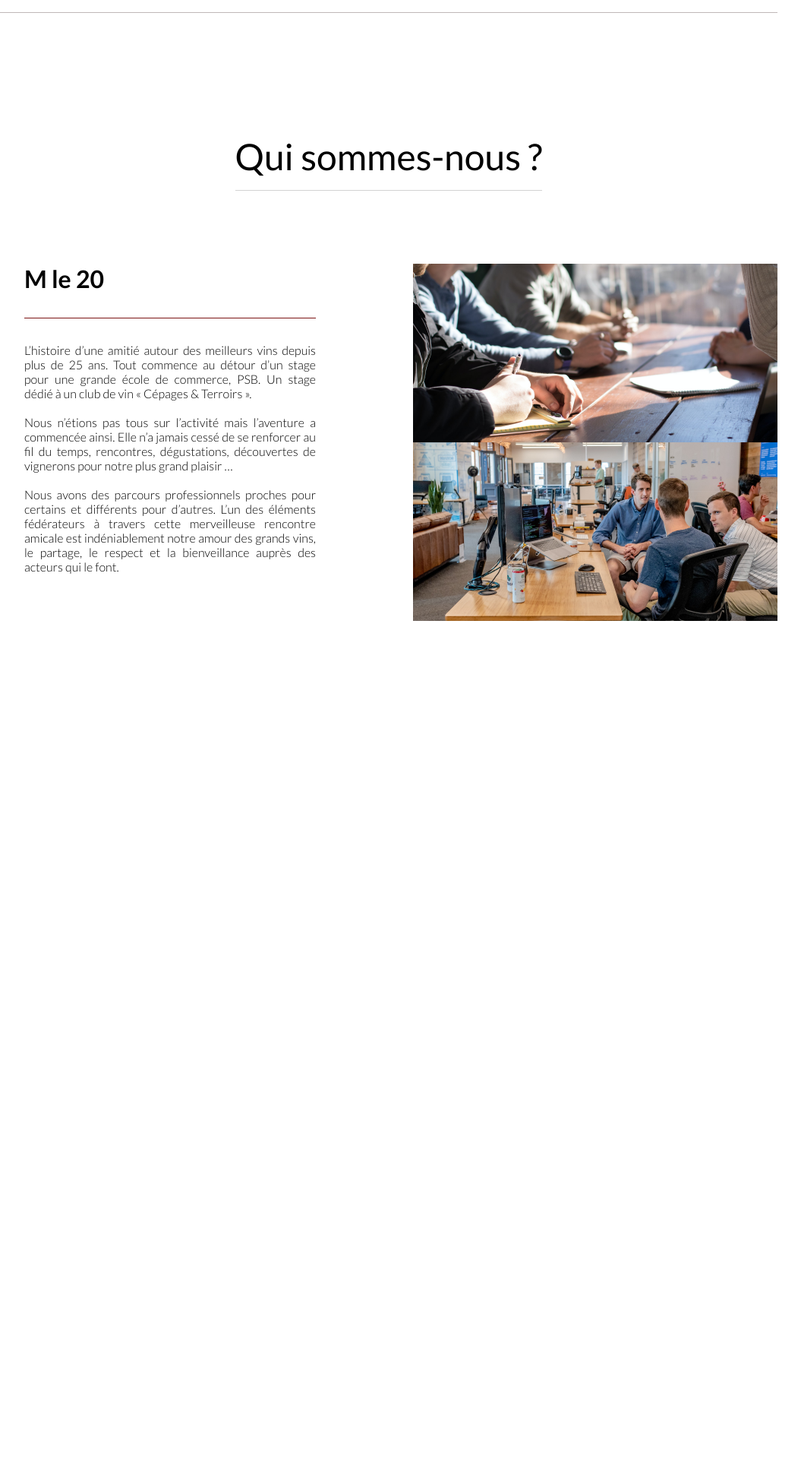
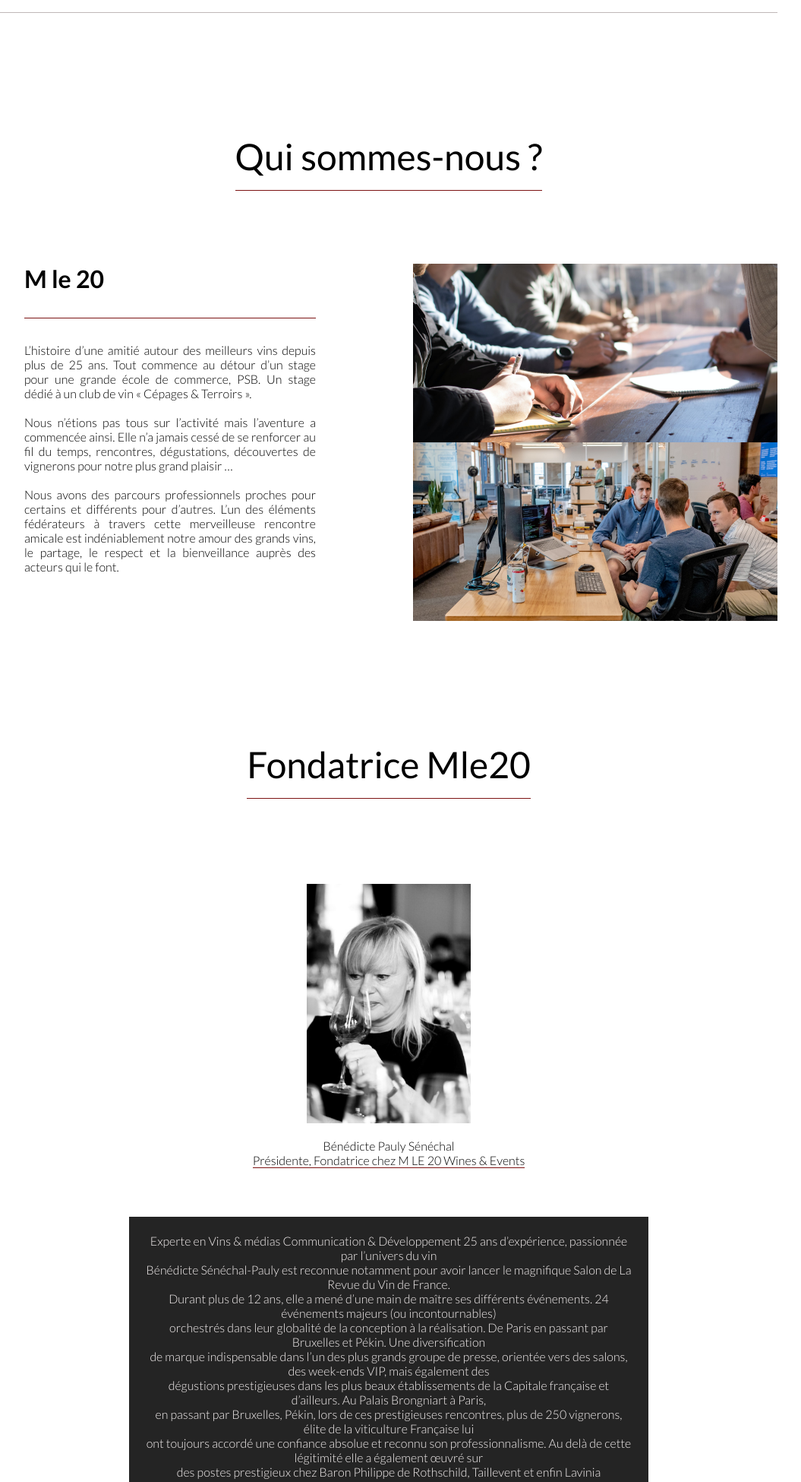
Before and after one commit to robLittiere/Mle20, a PHP site: page /public/home/about.html in a window 1280 px wide. Shown: the part 370-2320 px from the top of the page at 76% size, without its empty margins (128-1183 px from the left). Run offline with PHP 8.4, Linux system fonts and the light colour scheme; some libraries are stand-ins or nearby versions; some web fonts are replaced.

Commit message:
Finished about.html

```diff
--- a/public/home/about.html
+++ b/public/home/about.html
@@ -152,6 +152,7 @@
 
     <!--here we put the global container for our page-->
     <div class="global__container">
+
         <div class="about__container">
             <div class="about__baseline">
                 <h1>Qui sommes-nous ?</h1>
@@ -195,25 +196,142 @@
 
         </div>
 
+        <div class="portrait__container">
+
+            <div class="about__container">
+                <div class="about__baseline">
+                    <h1>Fondatrice Mle20</h1>
+                </div>
+            </div>
+
+            <div class="profile__container">
+                <div class="profile">
+
+                    <div class="profilePicture">
+                        <img src="../assets/about_images/benedicte.png" alt="Bénédicte Pauly Sénéchal " class="Picture">
+                    </div>
+
+                    <div class="profileDescription">
+                        <p>Bénédicte Pauly Sénéchal <br> Présidente, Fondatrice chez M LE 20 Wines & Events</p>
+                    </div>
+
+                </div>
+
+            </div>
+
+            <div class="portrait_description">
+                <p>
+                    Experte en Vins & médias Communication & Développement 25 ans d’expérience, passionnée par l’univers du vin<br>
+                    Bénédicte Sénéchal-Pauly est reconnue notamment pour avoir lancer le magnifique Salon de La Revue du Vin de France.<br>
+                    Durant plus de 12 ans, elle a mené d’une main de maître ses différents événements. 24 événements majeurs (ou incontournables)<br>
+                    orchestrés dans leur globalité de la conception à la réalisation. De Paris en passant par Bruxelles et Pékin. Une diversification<br>
+                    de marque indispensable dans l’un des plus grands groupe de presse, orientée vers des salons, des week-ends VIP, mais également des<br>
+                    dégustions prestigieuses dans les plus beaux établissements de la Capitale française et d’ailleurs. Au Palais Brongniart à Paris,<br>
+                    en passant par Bruxelles, Pékin, lors de ces prestigieuses rencontres, plus de 250 vignerons, élite de la viticulture Française lui<br>
+                    ont toujours accordé une confiance absolue et reconnu son professionnalisme. Au delà de cette légitimité elle a également œuvré sur<br>
+                    des postes prestigieux chez Baron Philippe de Rothschild, Taillevent et enfin Lavinia
+
+                </p>
+            </div>
+
+        </div>
+
+        <div class="comite_selection">
+
+            <div class="about__container">
+                <div class="about__baseline">
+                    <h1>Comité de Sélection</h1>
+                </div>
+            </div>
 
 
-        <div class="portrait__container">
+            <div class="colaborateur_content">
+                <div class="colaborateur">
+                    <div class="profile_colaborateur">
 
+                        <div class="picture_profile_colaborateur">
+                            <img src="../assets/about_images/colaborateur 1.jpg" alt="Stéphane Beaumont" class="picture_colaborateur">
+                        </div>
+
+                        <div class="profile_description">
+                            <p>Stéphane Beaumont</p>
+                        </div>
+
+                    </div>
+
+                    <div class="description_right">
+                        <p>
+                            Il se plaît à dire depuis des années qu’il n’aime pas les vins de cocktail ! <br>
+                            C’est sa meilleure blague depuis …. <br>
+                            Vous l’avez compris c’est le Bourguignon de l’équipe qui défend merveilleusement bien sa <br>
+                            superbe région. Avec le temps, ses rencontres, sa passion, ses recherches avides de belles <br>
+                            découvertes, il a su se laisser séduire par toutes nos régions. Son ouverture gustative nous <br>
+                            épate chaque jour. Il est depuis 10 ans ambassadeur de Movember France pour lutter <br>
+                            contre le cancer masculin. Il croit aux succès des valeurs humaines, aime le respect et le <br>
+                            travail, si en plus il y a une touche de solidarité il prend la part des anges. <br>
+                        </p>
+                    </div>
+                </div>
+
+                <div class="colaborateur">
+                    <div class="description_right">
+                        <p>
+                            Tout a commencé sur une Leoville Laz Cazesse, comprenez un Léovile Las Cases en Espagnole dans le texte.<br>
+                            Il était au téléphone avec un fournisseur, un fou rire mémorable rien ne pouvait nous arrêter…<br>
+                            Au fil du temps avec Vinisud, les Vignerons Indépendants,<br>
+                            ses origines tourangelles, sa Bourguignonne d’épouse,<br>
+                            il est l’homme de la passion, du partage,<br>
+                            rien ne l’arrête dans ses recherches.<br>
+                            Epicurien confirmé il sait mettre ses plats au service de vins de nos vignerons partenaires.<br>
+                        </p>
+                    </div>
+
+                    <div class="profile_colaborateur">
+
+                        <div class="picture_profile_colaborateur">
+                            <img src="../assets/about_images/colaborateur 3.jpg" alt="Laurent Bernardi" class="picture_colaborateur">
+                        </div>
+
+                        <div class="profile_description">
+                            <p>Laurent Bernardi</p>
+                        </div>
+
+                    </div>
+                </div>
+
+                <div class="colaborateur">
+                    <div class="profile_colaborateur">
+
+                        <div class="picture_profile_colaborateur">
+                            <img src="../assets/about_images/colaborateur 2.jpg" alt="Patrick Maitrot" class="picture_colaborateur">
+                        </div>
+
+                        <div class="profile_description">
+                            <p>Patrick Maitrot</p>
+                        </div>
+
+                    </div>
+
+                    <div class="description_right">
+                        <p>
+                            Le plus éloigné de la première aventure et pourtant si proche.<br>
+                            D’origine Normande, pas simple de revendiquer sa culture vineuse dans le groupe.<br>
+                            C’est mal le connaître, sa légitimité est légendaire sur tout ce qu’il approche,<br>
+                            il en est parfois fatiguant.<br>
+                            Grâce à la transmission de son Papa il a découvert les contours Saint-Emilion et avec Beau Papa la subtilité de Pomerol.<br>
+                            Tout commence ainsi, aujourd’hui il ne tient plus en place lors de la période des Primeurs <br>
+                            et collectionne les GVF pour soutenir les vignerons. <br>
+                        </p>
+                    </div>
+                </div>
+
+            </div>
 
 
         </div>
 
 
     </div>
-
-
-
-
-
-
-
-
-
 
 </body>
 
--- a/public/styles/about.css
+++ b/public/styles/about.css
@@ -27,7 +27,7 @@ background-color: white;
 
 .about__baseline{
     padding-bottom: 1em;
-    border-bottom: 1px solid rgb(211, 211, 211);
+    border-bottom: 1px solid rgb(124, 19, 19);
 }
 
 .about__baseline h1{
@@ -47,7 +47,6 @@ background-color: white;
 .description__container{
     width: 100%;
     text-align: justify;
-
 
 }
 
@@ -91,11 +90,138 @@ background-color: white;
 
 .portrait__container{
     margin-top: 10em;
-    height: 2000px;
     display: flex;
     flex-direction: column;
     align-items: center;
 }
+
+.profile{
+    margin-top: 6em;
+    border-bottom: 1px solid rgb(124, 19, 19);;
+}
+
+.profilePicture {
+    display: flex;
+    justify-content: center;
+}
+
+.Picture {
+    width: 60%;
+    height: auto;
+}
+
+.profileDescription {
+    text-align: center;
+    text-justify: inter-word;
+    margin-top: 20px;
+}
+
+.portrait_description {
+    display: flex;
+    justify-content: center;
+    margin-top: 4em;
+
+    transition: 1s ease;
+    border: 2px solid rgb(124, 19, 19);
+    padding: 20px;
+
+    text-align: center;
+    text-justify: inter-word;
+}
+
+.portrait_description {
+    margin-bottom: 5em;
+    width: 50%;
+
+    background-color: rgb(36, 36, 36);
+    color: rgb(247, 242, 242);
+    border: 2px solid rgb(36, 36, 36);
+}
+
+.profile__container {
+    margin-top: 1em;
+}
+
+.comite_de_selection {
+    margin-bottom: 500px;
+}
+
+.comite_selection {
+    margin-bottom: 5%;
+}
+
+.colaborateur_content{
+    padding: 5em;
+}
+
+.colaborateur{
+    display: flex;
+    justify-content: space-around;
+    margin-top: 5em;
+    margin-bottom: 10em;
+}
+
+.profile_colaborateur {
+    width: 15%;
+    margin-left: 20px;
+    margin-right: 20px;
+}
+
+.picture_colaborateur:hover .overlay{
+    opacity: 1;
+}
+
+.picture_colaborateur {
+    width: 100%;
+    height: auto;
+    margin-bottom: 30px;
+
+    transition: 1s ease;
+    border-radius: 50%;
+
+    -webkit-filter: grayscale(100%); /* Safari 6.0 - 9.0 */
+    filter: grayscale(100%);
+}
+
+.profile_description {
+    text-align: center;
+    border-bottom: solid 1px  rgb(124, 19, 19);
+
+    font-size: 20px;
+}
+
+.description_right {
+    width: 50%;
+    text-align: center;
+    text-justify: inter-word;
+    padding-top: 30px;
+    margin: 3em;
+
+    transition: 1s ease;
+    border: 2px solid rgb(124, 19, 19);
+
+    background-color: rgb(36, 36, 36);
+    color: rgb(247, 242, 242);
+    border: 2px solid rgb(36, 36, 36);
+}
+
+.colaborateur:hover .picture_colaborateur{
+    -webkit-filter: grayscale(0%); /* Safari 6.0 - 9.0 */
+    filter: grayscale(0%);
+}
+
+.colaborateur:hover .description_right{
+    background-color: white;
+    color: rgb(36, 36, 36);
+    border: 2px solid rgb(124, 19, 19);
+}
+
+.portrait_description:hover{
+    background-color: white;
+    color: rgb(36, 36, 36);
+    border: 2px solid rgb(124, 19, 19);
+}
+
 
 /**
 *This is our media queries for responsive web
```
Also changed, not shown: public/assets/about_images/benedicte.png (added), public/assets/about_images/colaborateur 1.jpg (added), public/assets/about_images/colaborateur 2.jpg (added), public/assets/about_images/colaborateur 3.jpg (added).
